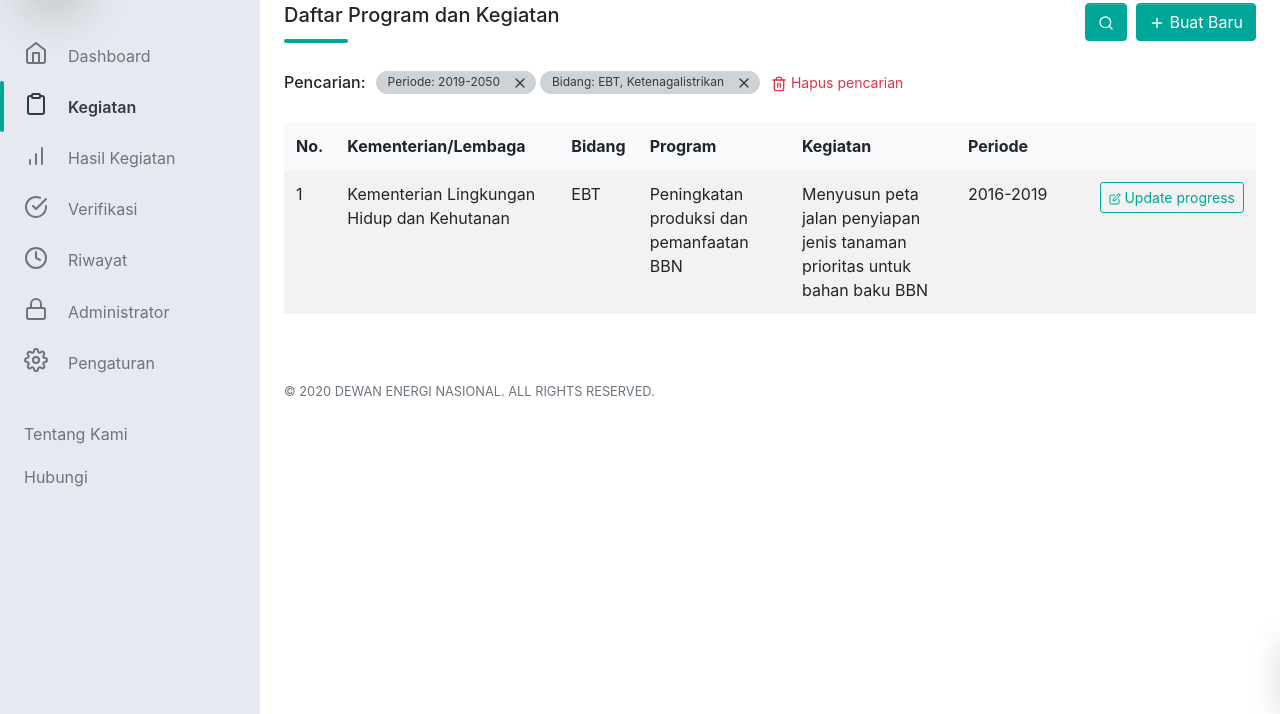
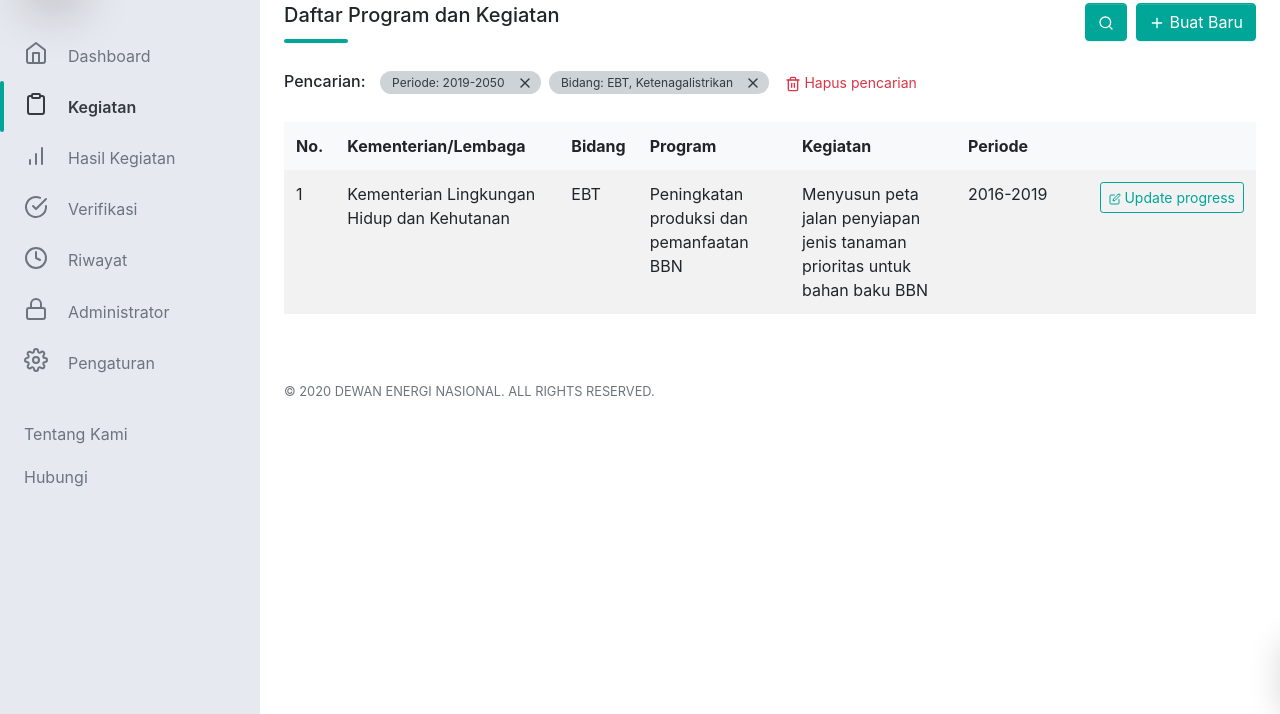
Before and after one commit to firmanhs85/demo-den, a plain HTML site: page kegiatan-search.html in a window 1280 px wide. Shown: the part 86-800 px from the top of the page. Drawn offline with nearby package versions, Linux system fonts and the light colour scheme.

Commit message:
fix search result

```diff
--- a/kegiatan-search.html
+++ b/kegiatan-search.html
@@ -105,7 +105,7 @@
                         href="#" class="btn btn-primary"><i data-feather="plus" class="feather-16"></i> Buat Baru</a>
                     </div>
                 </div>
-                <div class="d-flex flex-wrap align-items-center mt-3">
+                <div class="mt-3">
                      <h6 class="d-block d-lg-inline-block mr-2 mb-2 mb-lg-0">Pencarian:</h6>
 
                     <div class="tag-badge">Periode: 2019-2050 <span class="dismiss-tag"><i data-feather="x" class="feather-16"></i></span>
```
Also changed, not shown: dashboard-detail-1.1.html (+1 -1 lines).
